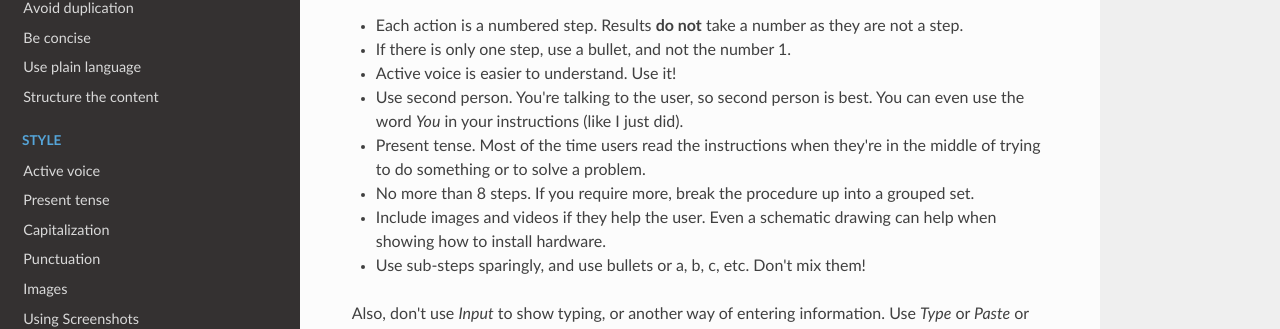
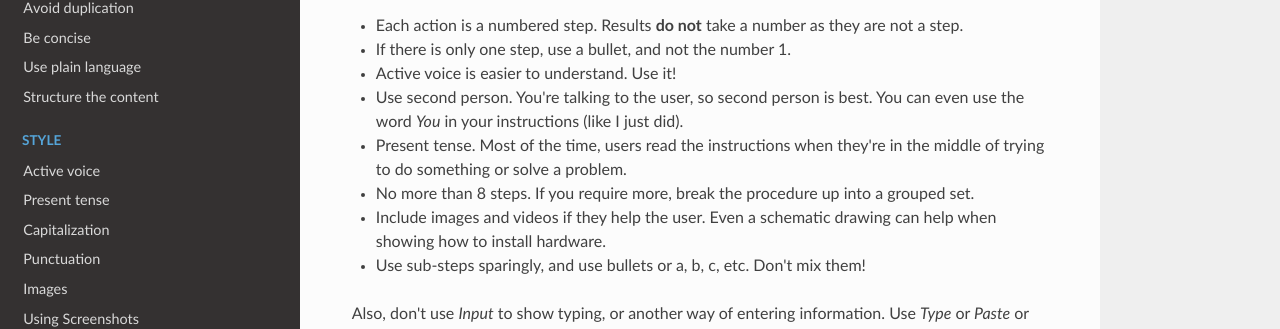
Before and after one commit to stevearrants/styleguide, an MkDocs documentation site: the page built from docs/Procs.md, in a window 1280 px wide and 900 px high. Shown: the part 242-571 px from the top of the window. Built offline with MkDocs 1.6.1, drawn with Linux system fonts in a browser that asks for light colours; nearby versions of some CDN libraries.

```diff
--- a/docs/Procs.md
+++ b/docs/Procs.md
@@ -8,7 +8,7 @@ Here are some rules of thumb for writing effective procedures:
 * If there is only one step, use a bullet, and not the number 1.
 * Active voice is easier to understand. Use it!
 * Use second person. You're talking to the user, so second person is best. You can even use the word *You* in your instructions (like I just did).
-* Present tense. Most of the time users read the instructions when they're in the middle of trying to do something or to solve a problem.
+* Present tense. Most of the time, users read the instructions when they're in the middle of trying to do something or solve a problem.
 * No more than 8 steps. If you require more, break the procedure up into a grouped set.
 * Include images and videos if they help the user. Even a schematic drawing can help when showing how to install hardware.
 * Use sub-steps sparingly, and use bullets or a, b, c, etc. Don't mix them!
```
